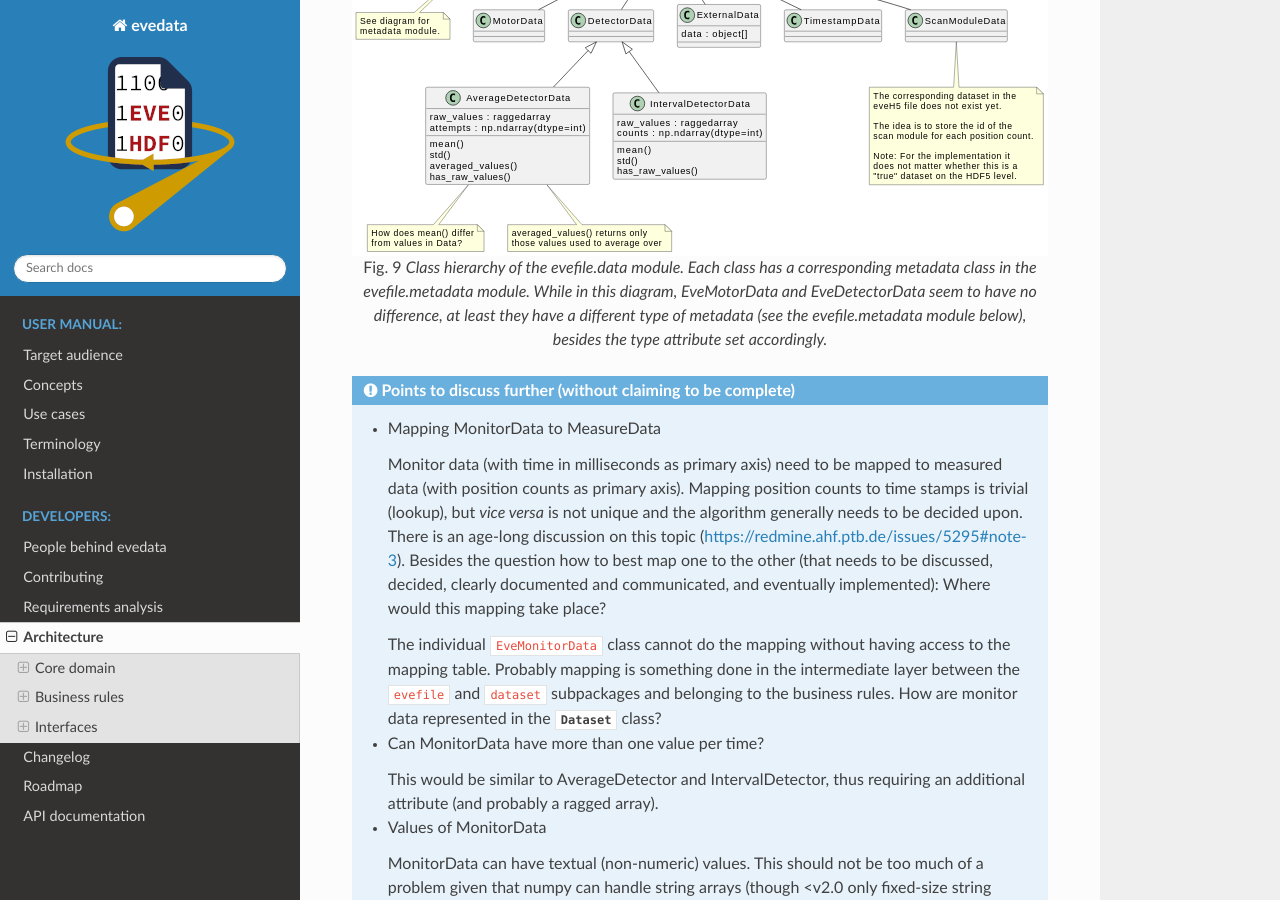
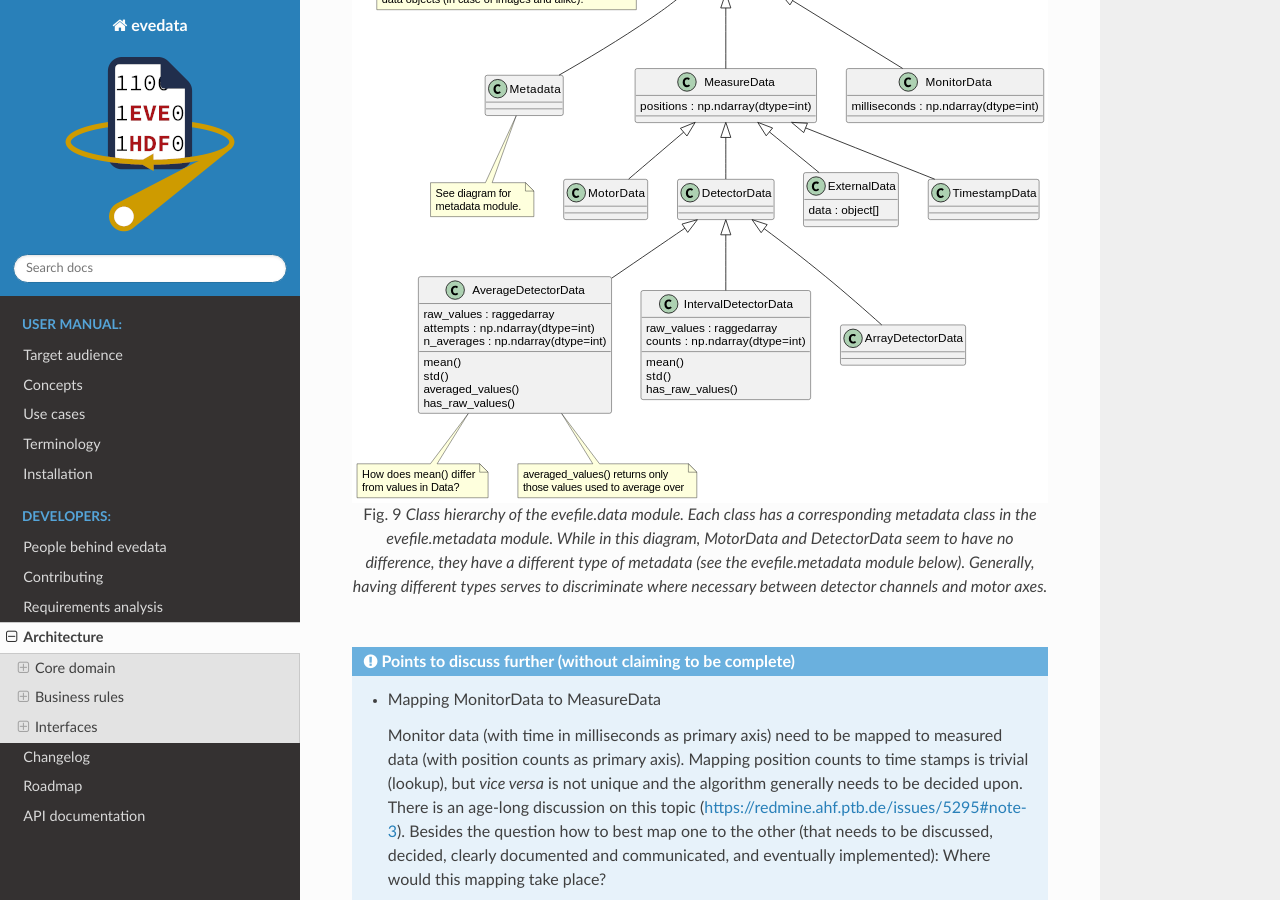
Before and after one commit to tillbiskup/evedata, a Sphinx documentation site: the page built from docs/architecture.rst, in a window 1280 px wide and 900 px high, scrolled down 7202 px. Built offline with Sphinx 7.4.7 and the Read the Docs theme 2.0.0, drawn with Linux system fonts in a browser that asks for light colours; some of the changed text lies outside the part shown.

Commit message:
Update evefile (and scml.scml) UML diagrams; adjust figure captions

```diff
--- a/docs/architecture.rst
+++ b/docs/architecture.rst
@@ -150,7 +150,7 @@ Data are organised in "datasets" within HDF5, and the ``evefile.data`` module pr
     :align: center
     :width: 750px
 
-    Class hierarchy of the evefile.data module. Each class has a corresponding metadata class in the evefile.metadata module. While in this diagram, EveMotorData and EveDetectorData seem to have no difference, at least they have a different type of metadata (see the evefile.metadata module below), besides the type attribute set accordingly.
+    Class hierarchy of the evefile.data module. Each class has a corresponding metadata class in the evefile.metadata module. While in this diagram, MotorData and DetectorData seem to have no difference, they have a different type of metadata (see the evefile.metadata module below). Generally, having different types serves to discriminate where necessary between detector channels and motor axes.
 
 
 .. admonition:: Points to discuss further (without claiming to be complete)
```
Also changed, not shown: other parts of docs/architecture.rst (+1 -1 lines), docs/uml/evedata.evefile.data.svg, docs/uml/evedata.evefile.file.svg, docs/uml/evedata.evefile.metadata.svg, docs/uml/evedata.scml.scml.svg, 5 other files.
